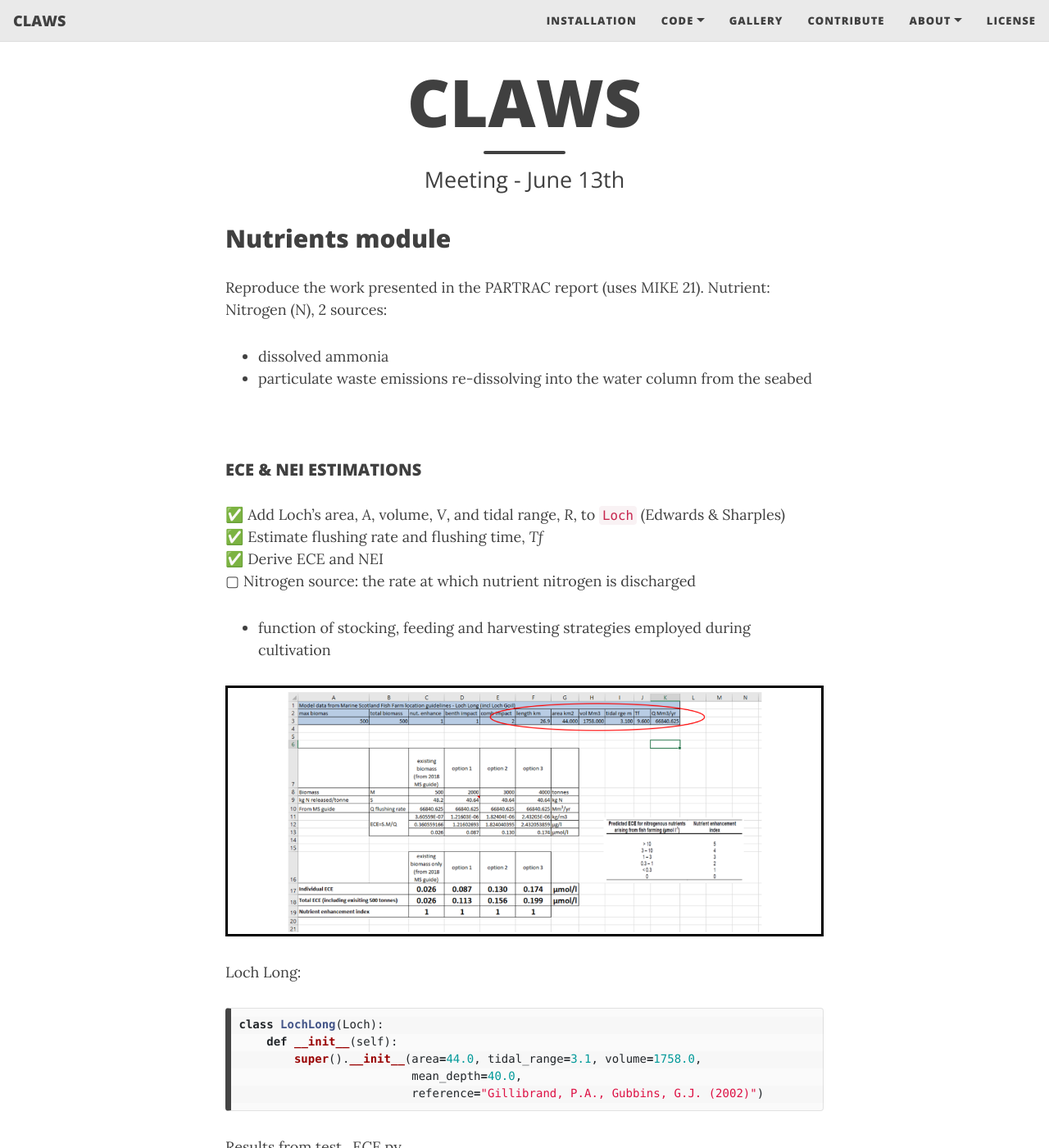
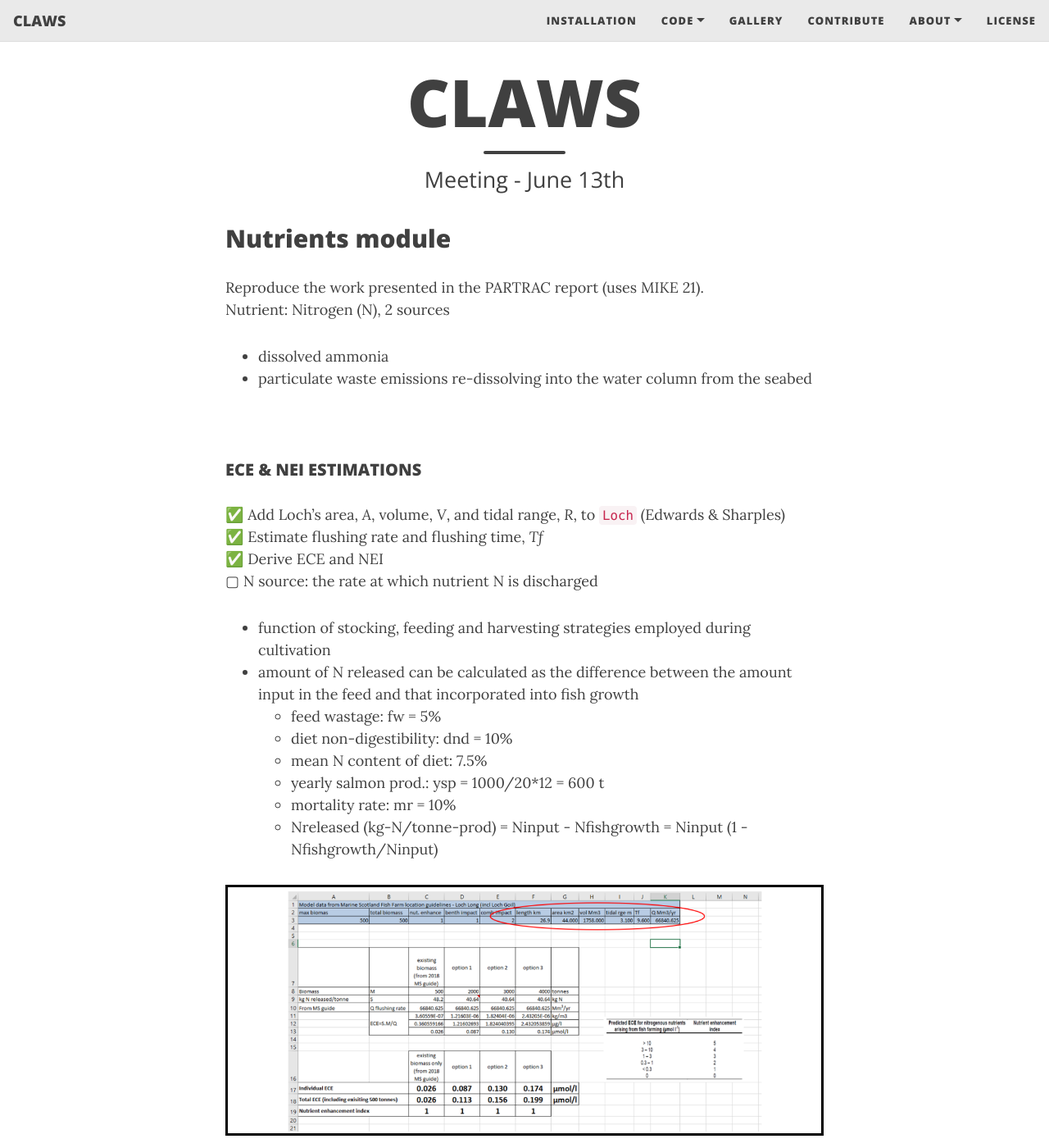
Before and after one commit to claws-scot/claws-scot.github.io, a Jekyll site: the page built from meeting-220613-N.md, in a window 1280 px wide and 1400 px high. Shown: the whole window at 82% size. Built offline with Jekyll 4.4.1, drawn with Linux system fonts in a browser that asks for light colours; nearby versions of some CDN libraries.

Commit message:
Editing web pages

```diff
--- a/meeting-220613-N.md
+++ b/meeting-220613-N.md
@@ -8,7 +8,7 @@ nav-short: true
 ## Nutrients module
 
 Reproduce the work presented in the PARTRAC report (uses MIKE 21).
-Nutrient: Nitrogen (N), 2 sources:
+Nutrient: Nitrogen (N), 2 sources
   - dissolved ammonia
   - particulate waste emissions re-dissolving into the water column from the seabed
 
@@ -17,8 +17,16 @@ Nutrient: Nitrogen (N), 2 sources:
 &#9989; Add Loch's area, _A_, volume, _V_, and tidal range, _R_, to `Loch` (Edwards & Sharples)
 &#9989; Estimate flushing rate and flushing time, _Tf_
 &#9989; Derive ECE and NEI
-&#9634; Nitrogen source: the rate at which nutrient nitrogen is discharged
-   - function of stocking, feeding and harvesting strategies employed during cultivation
+&#9634; N source: the rate at which nutrient N is discharged
+  - function of stocking, feeding and harvesting strategies employed during cultivation
+  - amount of N released can be calculated as the difference between the amount input in the feed and that
+incorporated into fish growth
+    + feed wastage: fw = 5%
+    + diet non-digestibility: dnd = 10%
+    + mean N content of diet: 7.5%
+    + yearly salmon prod.: ysp = 1000/20*12 = 600 t
+    + mortality rate: mr = 10%
+    + Nreleased (kg-N/tonne-prod) = Ninput - Nfishgrowth = Ninput (1 - Nfishgrowth/Ninput)
 
 
 <p align="center" style="border-style:solid; border:2; border-color:black">
```
